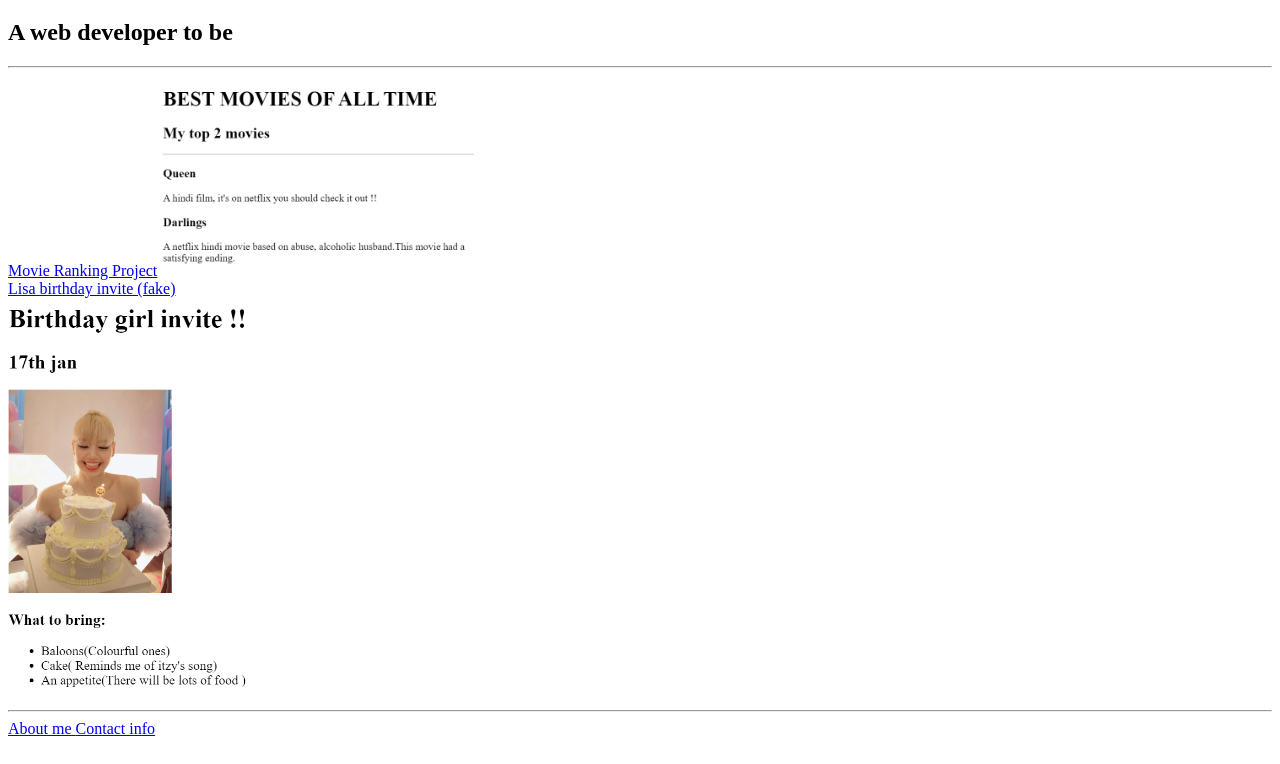
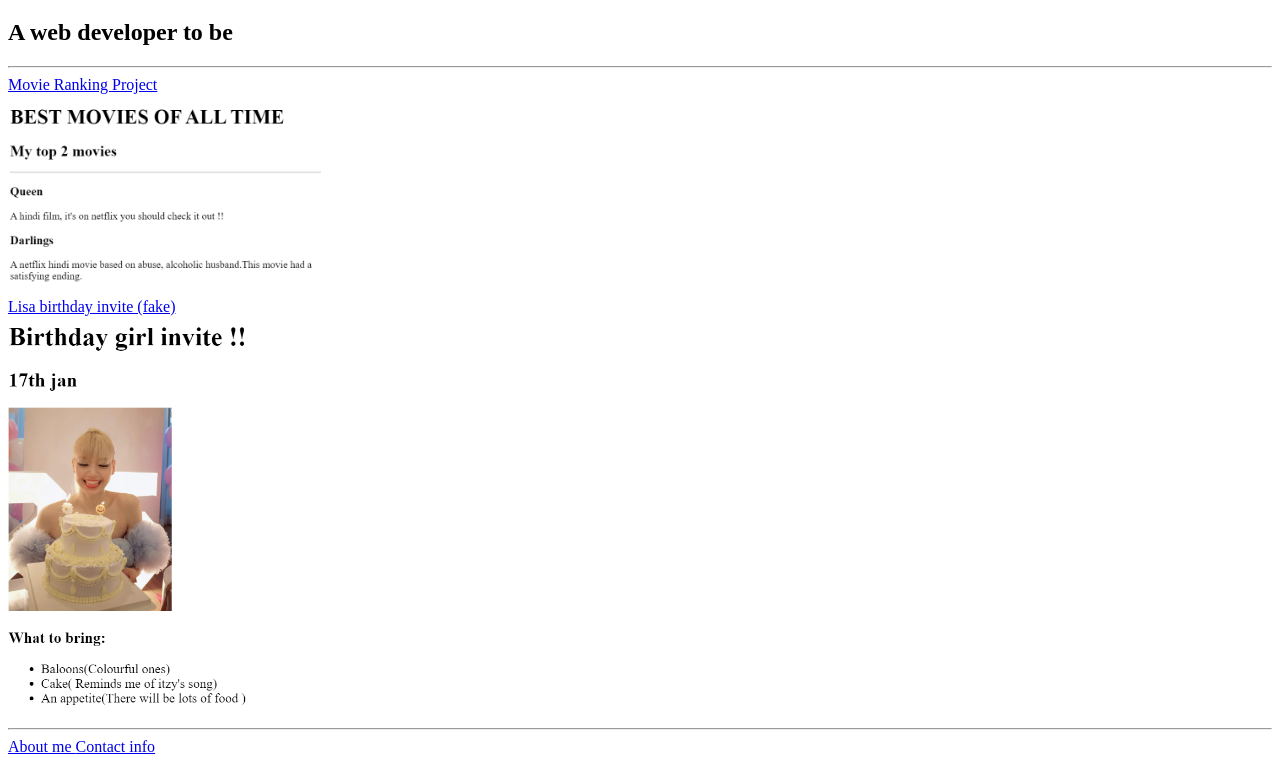
Before and after one commit to akankshastar/html-portfolio, a plain HTML site: page index.html in a window 1280 px wide. Shown: the part 61-825 px from the top of the page. Drawn offline with Linux system fonts and the light colour scheme.

Commit message:
index.html

```diff
--- a/index.html
+++ b/index.html
@@ -9,7 +9,7 @@
     <h1>Akanksha's Portfolio</h1>
     <h2>A web developer to be </h2>
     <hr/>
-    <a href="./public/movie-ranking.html">Movie Ranking Project</a>
+    <a href="./public/movie-ranking.html">Movie Ranking Project</a><br/>
     <img src="./assets\images/movies.png" alt="moviehtmlscreenshot" height="200"/><br/>
     <a href="./public/birthday-invite.html">Lisa birthday invite (fake)</a><br/>
     <img src="./assets/images/lisaa.png" height="400" alt="monalisa" />
```
